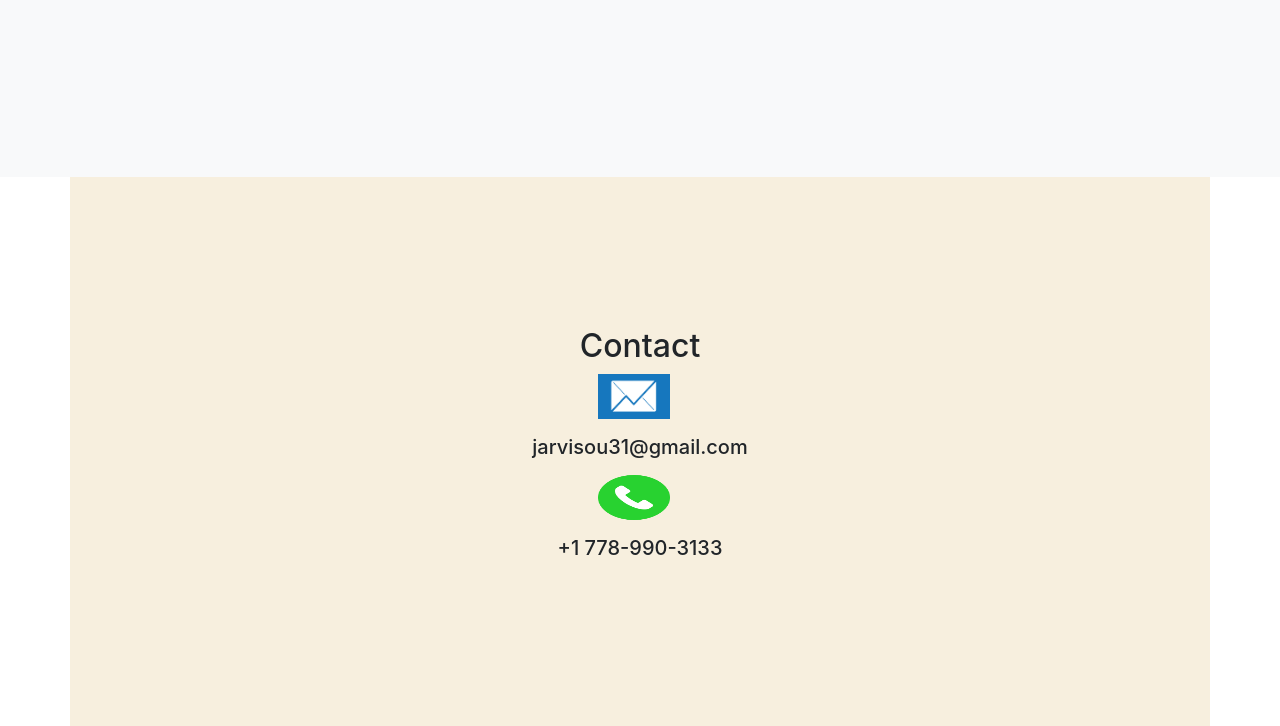
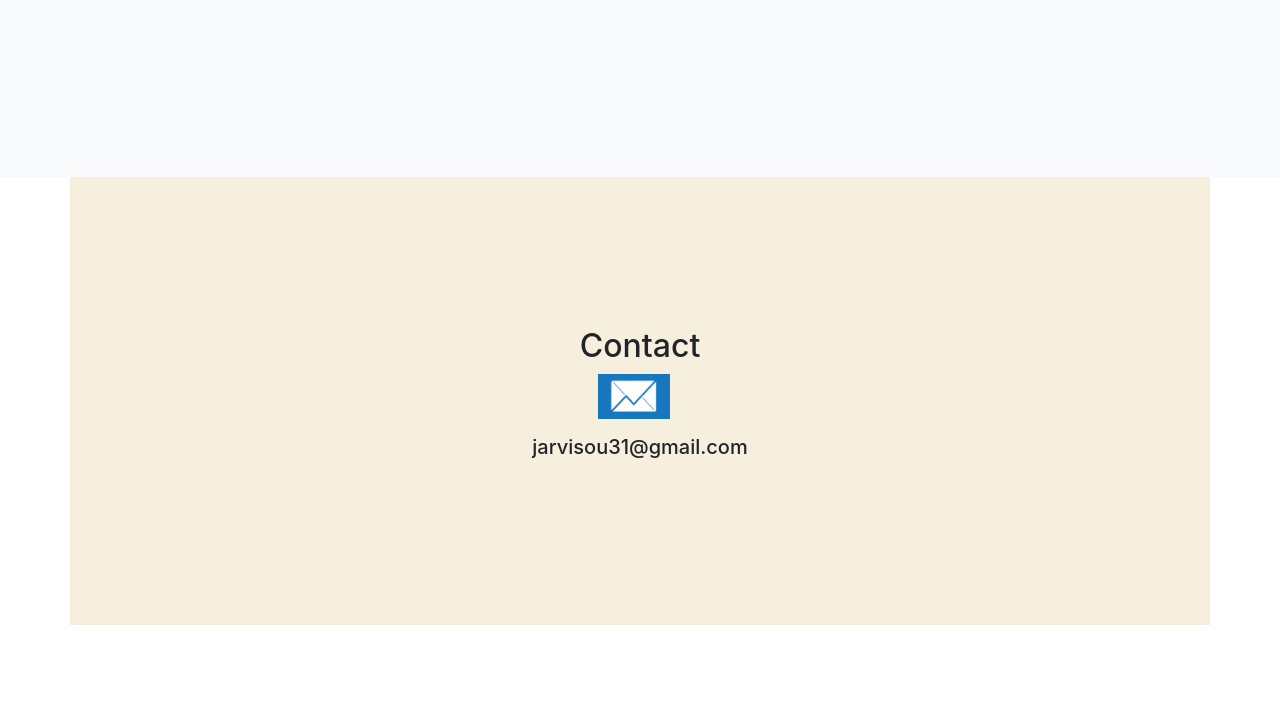
Before and after one commit to o569044640/jarvis-ou.github.io, a website with bundled scripts: page index.html in a window 1280 px wide. Shown: the part 2498-3224 px from the top of the page. After the commit the page ends 3123 px from the top, so only its background shows below. Built offline with nearby package versions, Linux system fonts and the light colour scheme; a web font is replaced by a local one.

Commit message:
fixing bugs

```diff
--- a/index.html
+++ b/index.html
@@ -169,9 +169,7 @@
 			<img src="img/email_icon.png"  height="45" width="72" style="float:middle; margin-right: 1%; margin-left: 0%;">
 				<h5 style="text-align:center;">jarvisou31@gmail.com</h5>
 		  </p>
-		  <p style="text-align:center;">
-			<img src="img/phone_icon.png"  height="45" width="72" style="float:middle; margin-right: 1%; margin-left: 0%;">      <h5 style="text-align:center;">+1 778-990-3133 </h5>
-		  </p>
+
 
         </div>
       </div>
```
